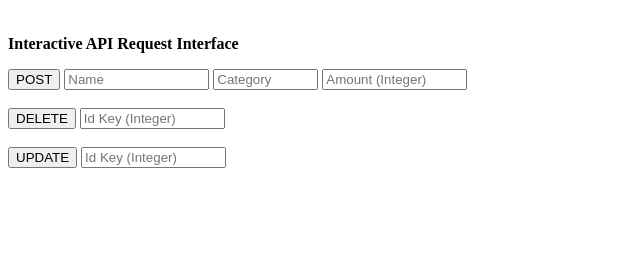
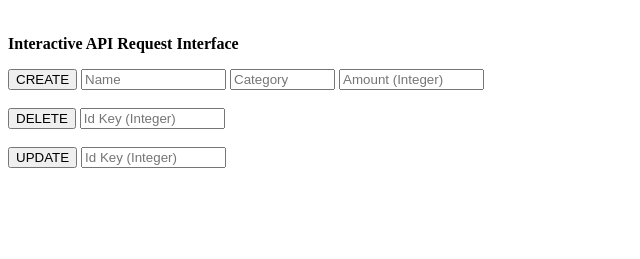
Before and after one commit to bluesoc/Supermarket-Inventory-Management-API, a Django app: page / in a window 1280 px wide. Shown: the part 401-660 px from the top of the page, without its empty margins (0-640 px from the left). Run offline with Django 4.2, Linux system fonts and the light colour scheme.

Commit message:
[Typo] Change 'POST' to 'CREATE'

```diff
--- a/sim_api/api/templates/api/index.html
+++ b/sim_api/api/templates/api/index.html
@@ -38,7 +38,7 @@
 
     <form action="{% url 'create' %}" method="POST" >
         {% csrf_token %}
-        <button type="submit" name="action" value="POST">POST</button>
+        <button type="submit" name="action" value="POST">CREATE</button>
         <input type="text" id="name" name="name" placeholder="Name" required size="15">
         <input type="text" id="category" name="category" placeholder="Category" required size="10">
         <input type="text" id="amount" name="amount" placeholder="Amount (Integer)" required size="15" oninput="this.value = this.value.replace(/[^0-9]/g, '');">
```
